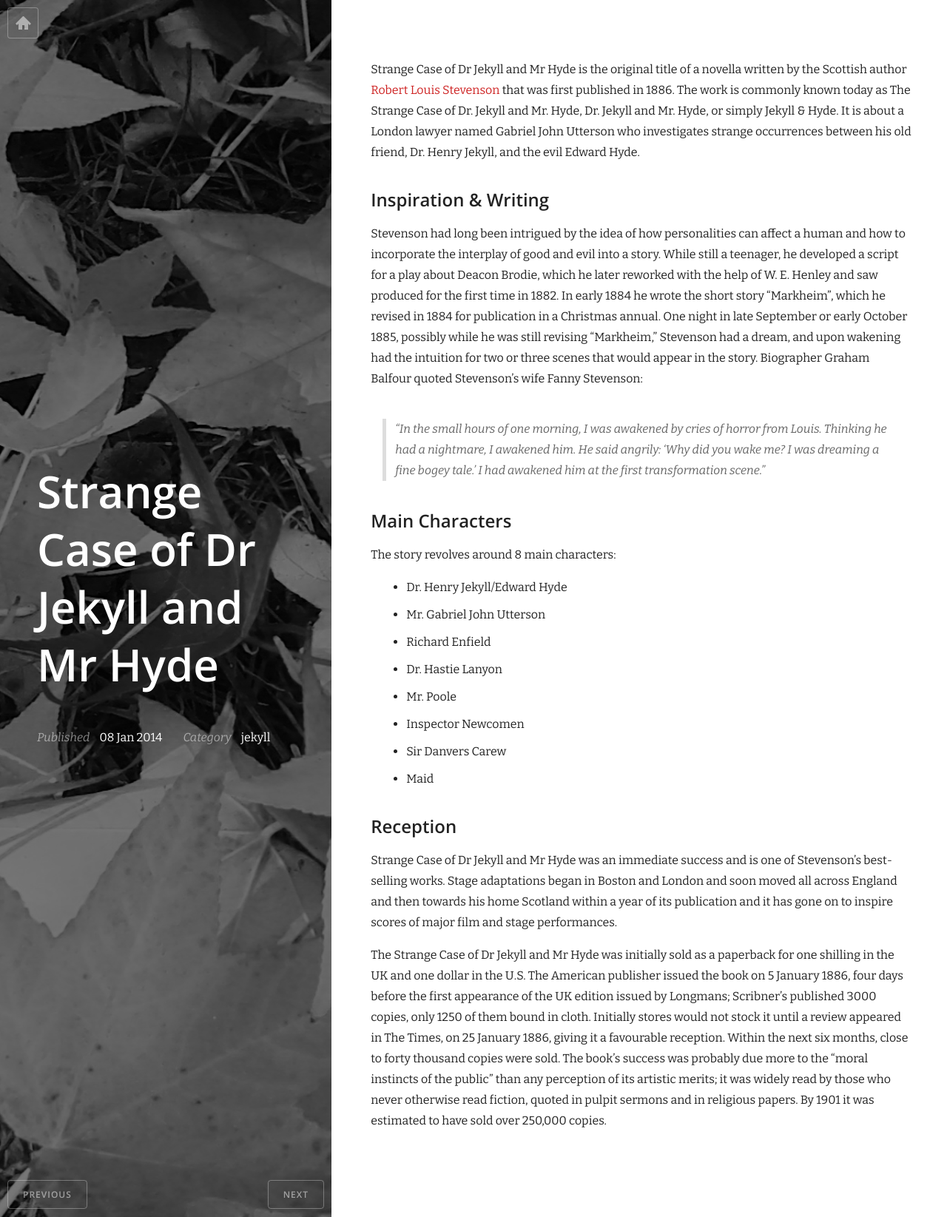
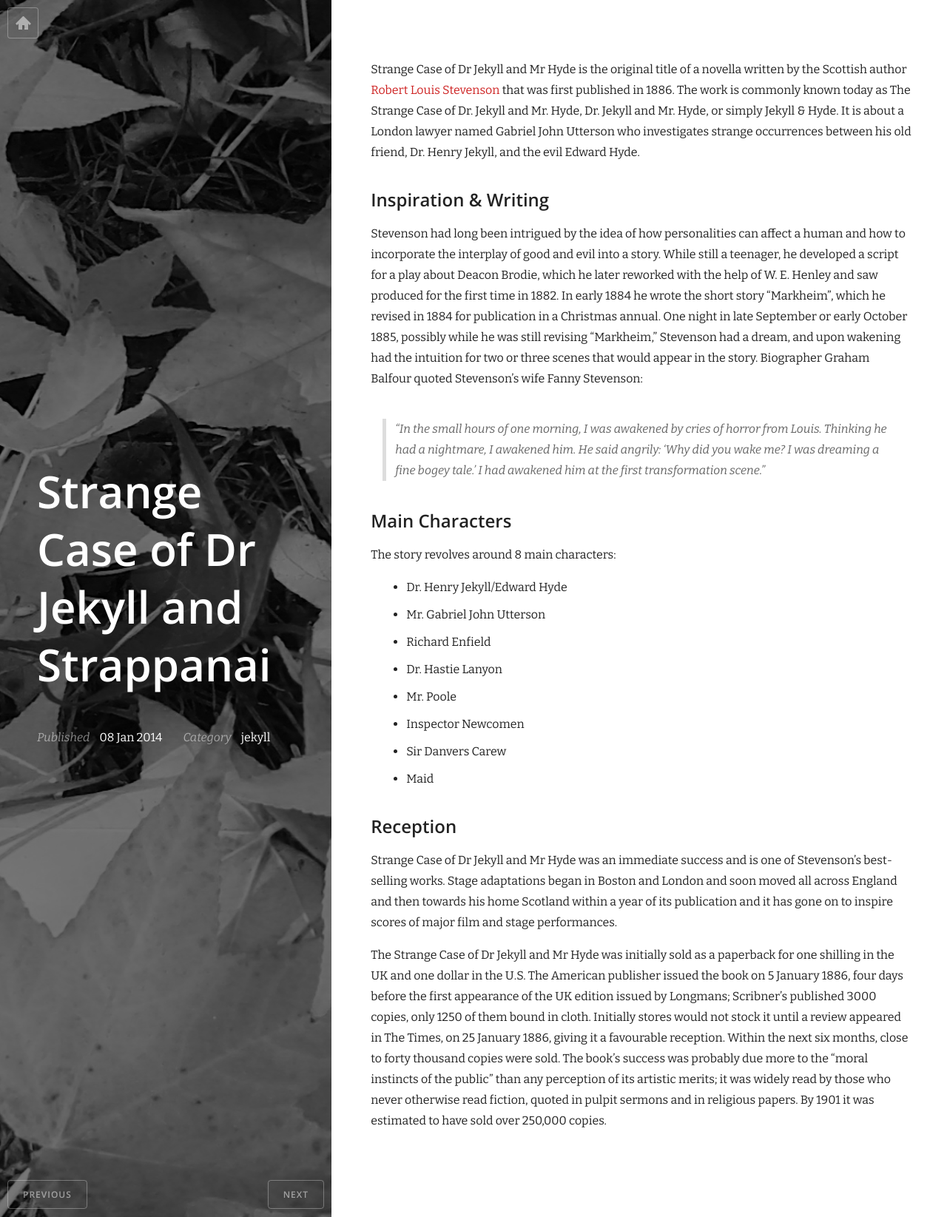
Before and after one commit to geoclaudia/geoclaudia, a Jekyll site: the page built from _posts/2014-01-08-welcome-to-jekyll.md, in a window 1280 px wide. Shown: the whole page at 74% size. Built offline with Jekyll 4.4.1, drawn with Linux system fonts in a browser that asks for light colours; nearby versions of some CDN libraries; Markdown is read by kramdown in place of the engine named in the settings.

Commit message:
Mr Hyde was here …

```diff
--- a/_posts/2014-01-08-welcome-to-jekyll.md
+++ b/_posts/2014-01-08-welcome-to-jekyll.md
@@ -1,6 +1,6 @@
 ---
 layout: post
-title: "Strange Case of Dr Jekyll and Mr Hyde"
+title: "Strange Case of Dr Jekyll and Strappanai"
 date: 2014-01-08 12:00:00
 categories: jekyll
 featured_image: /images/cover.jpg
```
